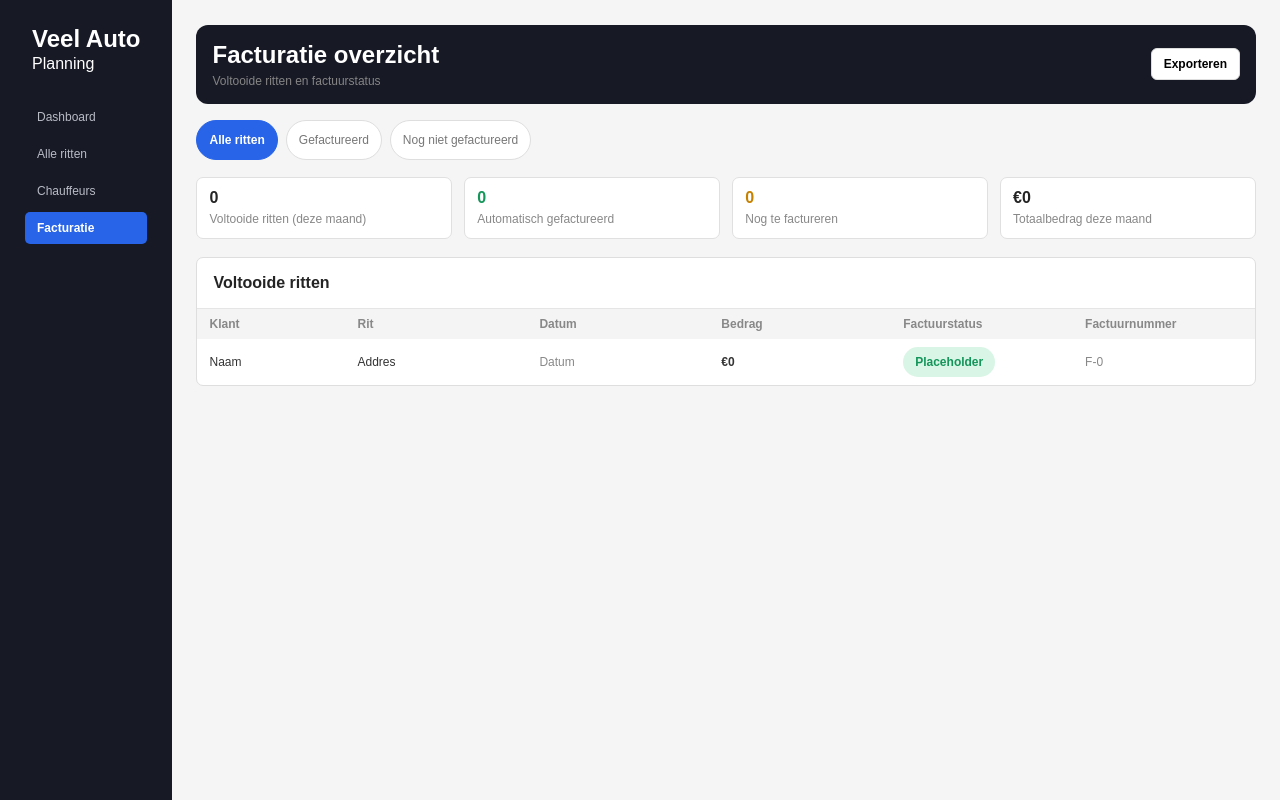
After one commit to sanderhd/klantonderhoudsysteem, a PHP site: page /dashboard.php in a window 1280 px wide. The commit adds this page. Run offline with PHP 8.4, Linux system fonts and the light colour scheme.

Commit message:
Add initial static dashboard page and stylesheet + removed footer

```diff
--- /dev/null
+++ b/css/dashboard.css
@@ -0,0 +1,337 @@
+:root {
+  --dark: #171925;
+  --blue: #2864e8;
+  --background: #f5f5f5;
+  --white: #ffffff;
+  --border: #dedede;
+  --text: #242424;
+  --muted: #858585;
+  --green: #15965a;
+  --orange: #c68100;
+}
+
+* {
+  box-sizing: border-box;
+  margin: 0;
+  padding: 0;
+}
+
+body {
+  font-family: Arial, Helvetica, sans-serif;
+  background: var(--background);
+  color: var(--text);
+  min-height: 100vh;
+}
+
+.layout {
+  display: flex;
+  min-height: 100vh;
+}
+
+/* =========================
+   SIDEBAR
+========================= */
+
+aside {
+  display: flex;
+  flex-direction: column;
+  width: fit-content;
+  min-width: 170px;
+  padding: 25px 25px;
+  background: var(--dark);
+  color: #fff;
+}
+
+.brand {
+  font-size: 24px;
+  font-weight: 700;
+  margin: 0 7px 28px;
+}
+
+.brand span {
+  display: block;
+  font-size: 16px;
+  font-weight: 400;
+  margin-top: 2px;
+}
+
+nav {
+  display: flex;
+  flex-direction: column;
+  gap: 5px;
+}
+
+nav a {
+  display: block;
+  padding: 9px 12px;
+  color: #b9bbc5;
+  text-decoration: none;
+  font-size: 12px;
+  border-radius: 5px;
+  transition: 0.2s ease;
+}
+
+nav a:hover {
+  color: #fff;
+  background: #222534;
+}
+
+nav a.active {
+  color: #fff;
+  background: var(--blue);
+  font-weight: 600;
+}
+
+/* =========================
+   MAIN
+========================= */
+
+main {
+  flex: 1;
+  padding: 25px 24px;
+  max-width: 100%;
+}
+
+/* HEADER */
+
+.page-header {
+  display: flex;
+  align-items: center;
+  justify-content: space-between;
+  padding: 16px;
+  margin-bottom: 16px;
+  border-radius: 12px;
+  background: var(--dark);
+  color: #fff;
+}
+
+.page-header h1 {
+  font-size: 24px;
+  line-height: 1.2;
+  margin-bottom: 4px;
+}
+
+.page-header p {
+  color: #858585;
+  font-size: 12px;
+}
+
+.export-button {
+  background: #fff;
+  border: 1px solid #ddd;
+  border-radius: 6px;
+  padding: 8px 12px;
+  font-size: 12px;
+  font-weight: 600;
+  cursor: pointer;
+}
+
+.export-button:hover {
+  background: #f2f2f2;
+}
+
+/* =========================
+   FILTERS
+========================= */
+
+.filters {
+  display: flex;
+  gap: 8px;
+  margin-bottom: 17px;
+}
+
+.filter {
+  border: 1px solid #dedede;
+  background: #fff;
+  border-radius: 24px;
+  padding: 12px;
+  color: #777;
+  font-size: 12px;
+  cursor: pointer;
+}
+
+.filter.active {
+  background: var(--blue);
+  border-color: var(--blue);
+  color: #fff;
+  font-weight: 600;
+}
+
+/* =========================
+   STAT CARDS
+========================= */
+
+.stats {
+  display: grid;
+  grid-template-columns: repeat(4, 1fr);
+  gap: 12px;
+  margin-bottom: 18px;
+}
+
+.stat-card {
+  min-height: fit-content;
+  background: var(--white);
+  border: 1px solid #e0e0e0;
+  border-radius: 7px;
+  padding: 12px;
+  display: flex;
+  flex-direction: column;
+  justify-content: center;
+}
+
+.stat-card strong {
+  font-size: 16px;
+  line-height: 1;
+  margin-bottom: 6px;
+}
+
+.stat-card span {
+  color: #888;
+  font-size: 12px;
+}
+
+.stat-card.green strong {
+  color: var(--green);
+}
+
+.stat-card.orange strong {
+  color: var(--orange);
+}
+
+/* =========================
+   TABLE
+========================= */
+
+.table-card {
+  background: #fff;
+  border: 1px solid #dedede;
+  border-radius: 7px;
+  overflow: hidden;
+}
+
+.table-title {
+  display: flex;
+  align-items: center;
+  justify-content: start;
+  padding: 16px;
+  font-size: 16px;
+  font-weight: 700;
+  border-bottom: 1px solid #e5e5e5;
+}
+
+.table-wrapper {
+  overflow-x: auto;
+}
+
+table {
+  width: 100%;
+  border-collapse: collapse;
+  table-layout: fixed;
+}
+
+thead {
+  background: #f4f4f4;
+}
+
+th {
+  color: #888;
+  font-size: 12px;
+  font-weight: 600;
+  text-align: left;
+  padding: 8px 12px;
+}
+
+td {
+  padding: 8px 12px;
+  border-bottom: 1px solid #e5e5e5;
+  font-size: 12px;
+  color: #333;
+  white-space: nowrap;
+}
+
+tbody tr:last-child td {
+  border-bottom: none;
+}
+
+.amount {
+  font-weight: 600;
+}
+
+td:nth-child(3),
+td:nth-child(6) {
+  color: #888;
+}
+
+.status {
+  display: inline-block;
+  padding: 8px 12px;
+  border-radius: 20px;
+  font-size: 12px;
+  font-weight: 600;
+}
+
+.status.invoiced {
+  background: #d9f5e5;
+  color: #13955a;
+}
+
+.status.not-invoiced {
+  background: #fff0d1;
+  color: #bd7900;
+}
+
+/* COLUMN WIDTHS */
+th:nth-child(1),
+td:nth-child(1) {
+  width: 14%;
+}
+
+/* =========================
+   RESPONSIVE
+========================= */
+
+@media (max-width: 800px) {
+  aside {
+    width: 140px;
+    min-width: 140px;
+  }
+
+  .stats {
+    grid-template-columns: repeat(2, 1fr);
+  }
+
+  main {
+    padding: 20px 15px;
+  }
+}
+
+@media (max-width: 600px) {
+  .layout {
+    flex-direction: column;
+  }
+
+  aside {
+    width: 100%;
+    min-width: 0;
+    padding: 15px;
+    flex-direction: row;
+    align-items: center;
+    justify-content: space-between;
+  }
+
+  .brand {
+    margin: 0;
+  }
+
+  nav {
+    flex-direction: row;
+  }
+
+  nav a {
+    padding: 7px;
+  }
+
+  .stats {
+    grid-template-columns: 1fr;
+  }
+}
--- a/css/style.css
+++ b/css/style.css
@@ -156,17 +156,6 @@ header nav a.cta:hover {
 }
 
 /* ==========================================================================
-   Footer
-   ========================================================================== */
-
-footer {
-  padding: 24px;
-  text-align: center;
-  font-size: 13px;
-  color: var(--muted);
-}
-
-/* ==========================================================================
    Responsive
    ========================================================================== */
 
--- /dev/null
+++ b/dashboard.php
@@ -0,0 +1,141 @@
+<?php
+//////////////////////////
+// bestandsnaam: dashboard.php
+// omschrijving: Dashboard page voor Veel Auto Planning
+// auteur: Strahinja Zoranovic
+// datum: 14/09/2026
+//////////////////////////
+?>
+
+<!DOCTYPE html>
+<html lang="nl">
+<head>
+    <meta charset="UTF-8">
+    <meta name="viewport" content="width=device-width, initial-scale=1.0">
+
+    <title>Facturatie overzicht - Veel Auto Planning</title>
+
+    <link rel="stylesheet" href="css/style.css">
+    <link rel="stylesheet" href="css/dashboard.css">
+</head>
+
+<body>
+
+<div class="layout">
+
+    <!-- SIDEBAR -->
+    <aside>
+        <div class="brand">
+            Veel Auto
+            <span>Planning</span>
+        </div>
+
+        <nav>
+            <a href="#">Dashboard</a>
+            <a href="#">Alle ritten</a>
+            <a href="#">Chauffeurs</a>
+            <a href="#" class="active">Facturatie</a>
+        </nav>
+    </aside>
+
+
+    <!-- MAIN CONTENT -->
+    <main>
+
+        <div class="page-header">
+            <div>
+                <h1>Facturatie overzicht</h1>
+                <p>Voltooide ritten en factuurstatus</p>
+            </div>
+
+            <button class="export-button">
+                Exporteren
+            </button>
+        </div>
+
+
+        <!-- FILTERS -->
+        <div class="filters">
+            <button class="filter active">
+                Alle ritten
+            </button>
+
+            <button class="filter">
+                Gefactureerd
+            </button>
+
+            <button class="filter">
+                Nog niet gefactureerd
+            </button>
+        </div>
+
+
+        <!-- STATISTICS -->
+        <section class="stats">
+
+            <div class="stat-card">
+                <strong>0</strong>
+                <span>Voltooide ritten (deze maand)</span>
+            </div>
+
+            <div class="stat-card green">
+                <strong>0</strong>
+                <span>Automatisch gefactureerd</span>
+            </div>
+
+            <div class="stat-card orange">
+                <strong>0</strong>
+                <span>Nog te factureren</span>
+            </div>
+
+            <div class="stat-card">
+                <strong>€0</strong>
+                <span>Totaalbedrag deze maand</span>
+            </div>
+        </section>
+
+        <!-- RIDES TABLE -->
+        <section class="table-card">
+
+            <div class="table-title">
+                Voltooide ritten
+            </div>
+
+            <div class="table-wrapper">
+                <table>
+                    <thead>
+                        <tr>
+                            <th>Klant</th>
+                            <th>Rit</th>
+                            <th>Datum</th>
+                            <th>Bedrag</th>
+                            <th>Factuurstatus</th>
+                            <th>Factuurnummer</th>
+                        </tr>
+                    </thead>
+
+                    <tbody>
+
+                        <tr>
+                            <td>Naam</td>
+                            <td>Addres</td>
+                            <td>Datum</td>
+                            <td class="amount">€0</td>
+                            <td>
+                                <span class="status invoiced">
+                                    Placeholder
+                                </span>
+                            </td>
+                            <td>F-0</td>
+                        </tr>
+                    </tbody>
+                </table>
+            </div>
+        </section>
+    </main>
+</div>
+
+
+
+</body>
+</html>
--- a/index.php
+++ b/index.php
@@ -53,9 +53,5 @@
                 <p>Voltooide ritten zijn direct terug te vinden voor een snelle en correcte facturatie.</p>
             </div>
         </section>
-
-        <footer>
-            &copy; <?php echo date('Y'); ?> Veel Auto Planning
-        </footer>
     </body>
 </html>
```
